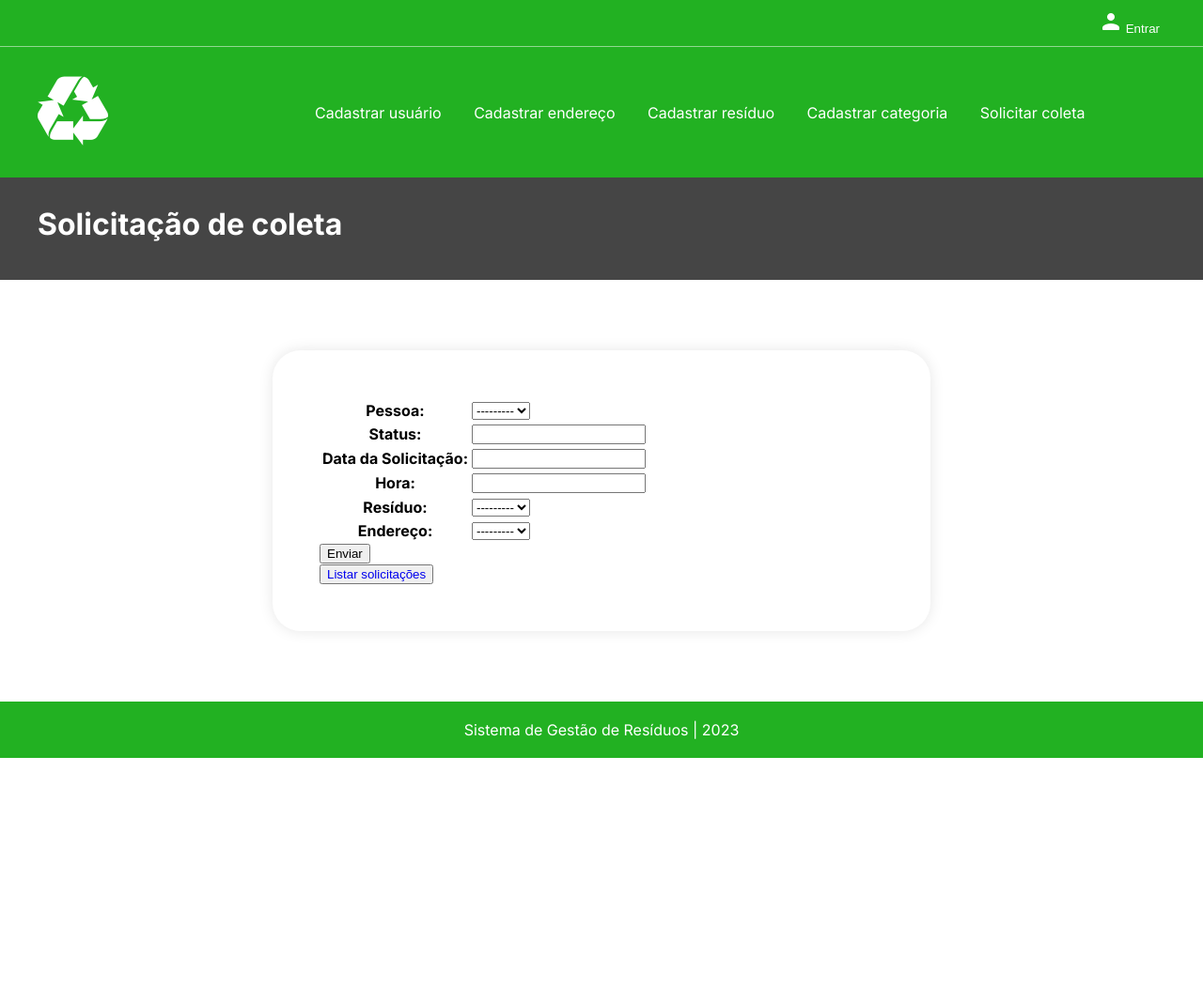
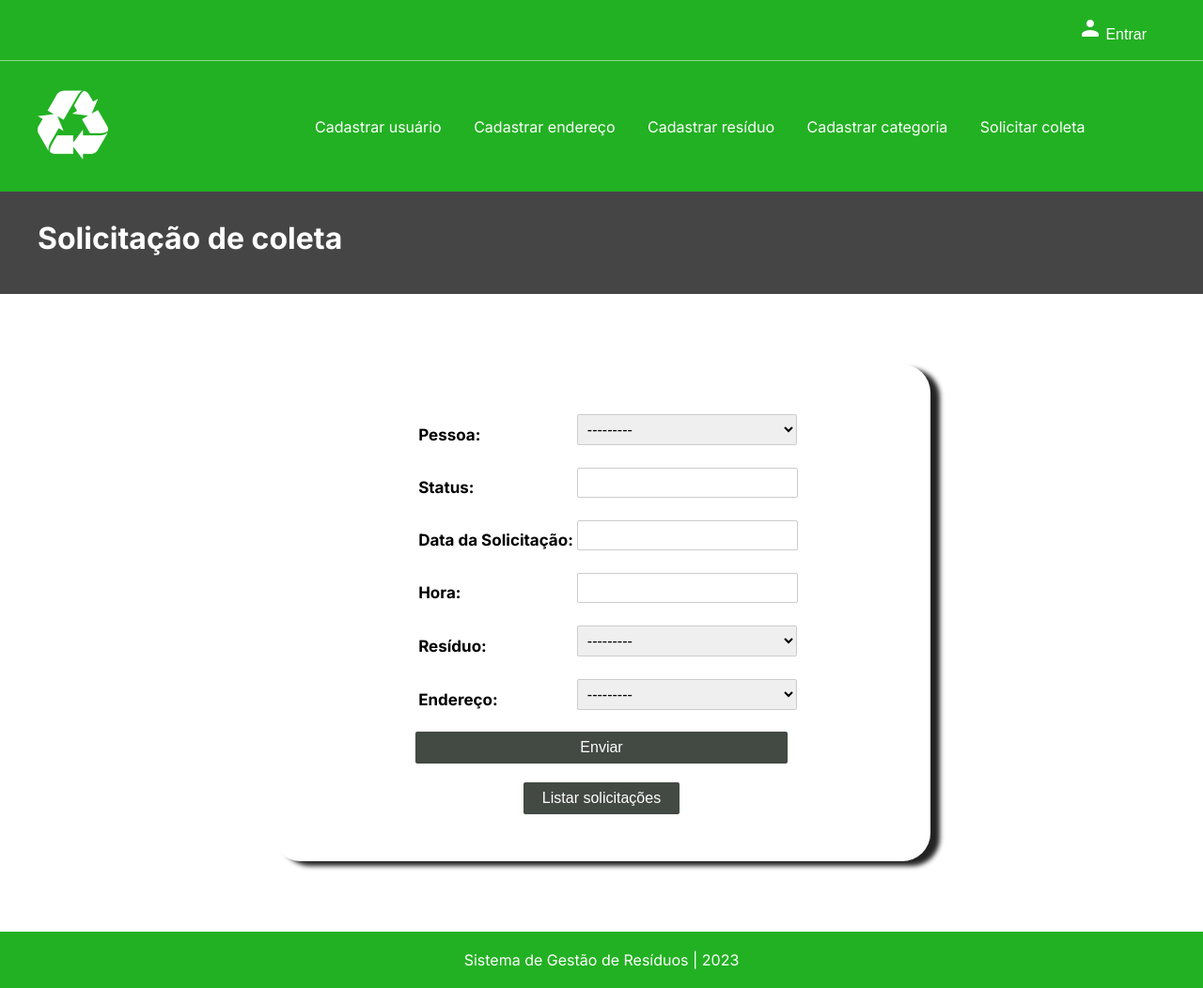
Before and after one commit to Zaysu/Residuo, a Django app: page /Cadastro_solicitacao/ in a window 1280 px wide. Shown: the whole page at 94% size. Before the commit the page ends 807 px from the top, so only its background shows below. Run offline with Django 4.2, Linux system fonts and the light colour scheme; data that the repository does not hold is empty.

Commit message:
alteracao css

```diff
--- /dev/null
+++ b/SQL Modeling/residuo.sql
@@ -0,0 +1,2 @@
+create database residuo;
+use residuo;
--- a/core/settings.py
+++ b/core/settings.py
@@ -71,7 +71,7 @@ DATABASES = {
         'ENGINE': 'django.db.backends.mysql',
         'NAME': 'residuo',
         'USER': 'root',
-        'PASSWORD': 'rootmysql',
+        'PASSWORD': '@Avelar02',
         'HOST':'localhost',
         'PORT':'3306',
     }
--- a/static/css/style.css
+++ b/static/css/style.css
@@ -129,10 +129,71 @@ section{
     margin: 0 auto;
     box-shadow: 0px 0px 15px rgba(0,0,0,0.1);
     border-radius: 30px;
+    box-shadow: 10px 5px 5px rgba(0, 0, 0, 0.863);
+    display: flex;
+    flex-direction: column;
+    justify-content: center;
+    align-items: center;
+    text-align: center;
+}
+
+.container-form label{
+    font-size: 17px;
+    margin-bottom: 10px;
+    display: flex;
+    flex-direction: column;
+    justify-content: left;
+    align-items: left;
+    text-align: left;
+}
+
+.container-form input{
+    width: 100%;
+    padding: 6px;
+    margin-bottom: 20px;
+    border: 1px solid #CCCCCC;
+    border-radius: 2px;
+    font-size: 16px;
 }
 
 
 
+.container-form input[type="submit"]{
+    background-color: rgb(67, 73, 67);
+    color: #FFFFFF;
+    padding: 8px 20px;
+    border: none;
+    border-radius: 2px;
+    font-size: 16px;
+    cursor: pointer;
+}
+
+select{
+    width:106%;
+    padding: 6px;
+    margin-bottom: 20px;
+    border: 1px solid #CCCCCC;
+    border-radius: 2px;
+    font-size: 16px;
+    }
+
+button{
+    background-color: rgb(67, 73, 67);
+    color: #FFFFFF;
+    padding: 8px 20px;
+    border: none;
+    border-radius: 2px;
+    font-size: 16px;
+    cursor: pointer;
+}
+
+a{
+    color: #ffffff;
+}
+
+.titulo{
+    color: red;
+}
 /*-------------------------------------------------------------------
 RODAPÉ
 -------------------------------------------------------------------*/
--- a/templates/listar_categoria.html
+++ b/templates/listar_categoria.html
@@ -6,7 +6,8 @@
         <title></title>
         <meta name="description" content="">
         <meta name="viewport" content="width=device-width, initial-scale=1">
-        <link rel="stylesheet" href="">
+        {% load static %}
+        <link rel="stylesheet" href="{% static 'css/style.css' %}">
     </head>
     <body>
         <table>
@@ -15,7 +16,7 @@
             </tr>
         {% for p in categorias %}
                 <tr>
-                    <td> {{p.titulo}} </td>
+                    <td class="titulo"> {{p.titulo}} </td>
                     <td> <a href="#"> Editar </a> </td>
                 </tr>
         {% endfor %}
--- a/templates/listar_endereco.html
+++ b/templates/listar_endereco.html
@@ -6,7 +6,8 @@
         <title></title>
         <meta name="description" content="">
         <meta name="viewport" content="width=device-width, initial-scale=1">
-        <link rel="stylesheet" href="">
+        {% load static %}
+        <link rel="stylesheet" href="{% static 'css/style.css' %}">
     </head>
     <body>
         <table>
--- a/templates/listar_index.html
+++ b/templates/listar_index.html
@@ -6,7 +6,8 @@
         <title></title>
         <meta name="description" content="">
         <meta name="viewport" content="width=device-width, initial-scale=1">
-        <link rel="stylesheet" href="">
+        {% load static %}
+        <link rel="stylesheet" href="{% static 'css/style.css' %}">
     </head>
     <body>
         <table>
--- a/templates/listar_residuo.html
+++ b/templates/listar_residuo.html
@@ -6,7 +6,8 @@
         <title></title>
         <meta name="description" content="">
         <meta name="viewport" content="width=device-width, initial-scale=1">
-        <link rel="stylesheet" href="">
+        {% load static %}
+        <link rel="stylesheet" href="{% static 'css/style.css' %}">
     </head>
     <body>
         <table>
--- a/templates/listar_solicitacao.html
+++ b/templates/listar_solicitacao.html
@@ -6,7 +6,8 @@
         <title></title>
         <meta name="description" content="">
         <meta name="viewport" content="width=device-width, initial-scale=1">
-        <link rel="stylesheet" href="">
+        {% load static %}
+        <link rel="stylesheet" href="{% static 'css/style.css' %}">
     </head>
     <body>
         <table>
```
Also changed, not shown: residuo/migrations/0001_initial.py (added).
